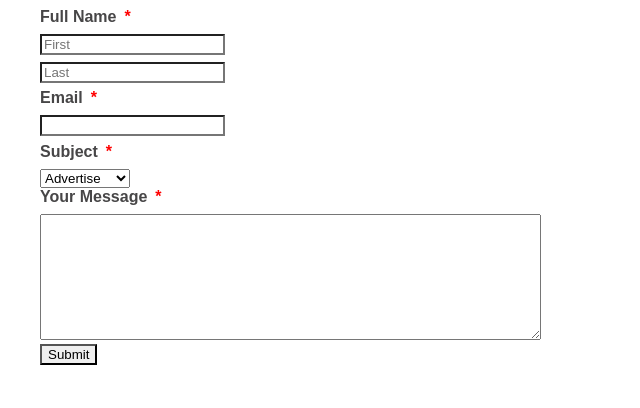
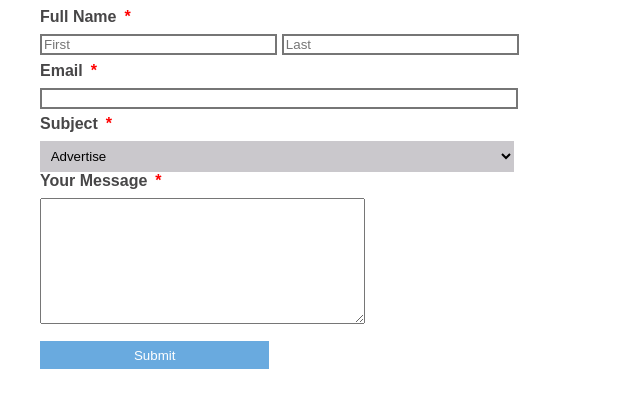
Before and after one commit to rdubel/exo_form, a plain HTML site: page index.html in a window 1280 px wide. Shown: the whole page, without its empty margins (0-640 px from the left). Drawn offline with Linux system fonts and the light colour scheme.

Commit message:
form v1.2

```diff
--- a/css/style.css
+++ b/css/style.css
@@ -4,6 +4,7 @@
 
 form {
     margin-left: 2em;
+    width: 60%;
 }
 
 .form1 label {
@@ -20,6 +21,28 @@ span {
 
 .form1 input {
     margin-bottom: 0.5em;
-    display: block;
     border-radius: 0px;
+    border-style: solid;
+    width: 30.25%;
 }
+
+#mail {
+  width: 62%;
+}
+
+.subject {
+  border-radius: 0;
+  background-color: rgb(202, 200, 204);
+  width: 62.5%;
+  border-style: none;
+  padding: 0.5em;
+}
+
+#submitbtn {
+  display: block;
+  background-color: rgb(105, 170, 223);
+  color: white;
+  border-style: none;
+  padding: 0.5em;
+  margin-top: 1em;
+}
--- a/index.html
+++ b/index.html
@@ -22,7 +22,7 @@
             </select>
 
             <label for="message">Your Message<span>*</span></label>
-            <textarea name="name" rows="8" cols="60"></textarea>
+            <textarea name="name" rows="8" cols="38"></textarea>
 
             <input type="submit" name="submit" id="submitbtn">
        </form>
```
